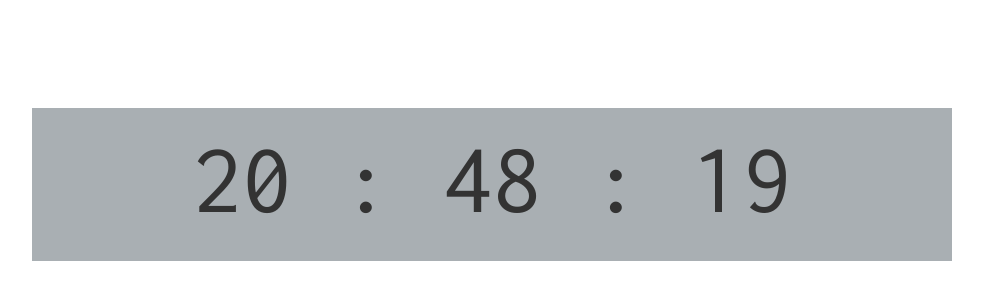
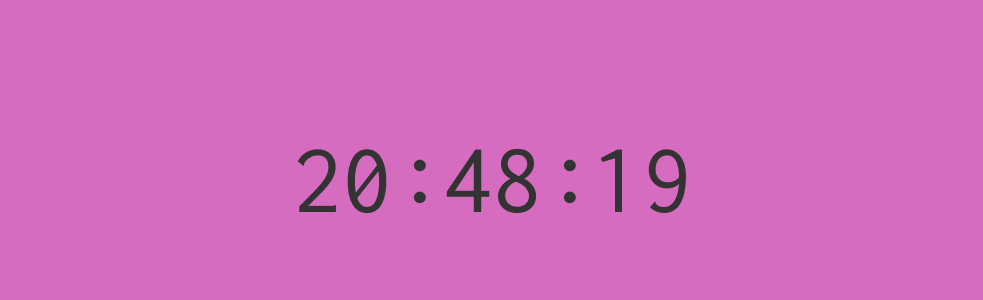
Before and after one commit to Bruemor33/tiy_02_11_colorclock, a plain HTML site: page index.html in a window 1280 px wide. Shown: the part 142-442 px from the top of the page, without its empty margins (148-1131 px from the left). Drawn offline with Linux system fonts and the light colour scheme.

Commit message:
color project

```diff
--- a/main.js
+++ b/main.js
@@ -1,48 +1,85 @@
-
-// function checkTime(i){
-//   if (i < 10) {
-//     i = 0 + i
-//   };
-//   return i;
-// }
 
 console.log('hello world');
 
 (function(){
   'use strict';
 
-  var background;
-  background = document.querySelector('body');
+
   var hours;
   hours = document.querySelector('.hours');
   var minutes;
   minutes = document.querySelector('.minutes');
   var seconds;
   seconds = document.querySelector('.seconds');
-  var backcolor = ['rgb(213, 145, 145)', '#D591C1', '#C291D5', '#9791d5', '#91B8D5']
-
-  // seconds = checkTime(seconds);
-  // minutes = checkTime(seconds);
-  // var randomColor = Math.floor(Math.random()*16777215).toString(16);
 
 
   function startTime(){
     var today = new Date();
+    var currentSec = today.getSeconds();
+    var currentMin = today.getMinutes();
+    var currentHor = today.getHours();
     // seconds.style.backgroundColor = 'red';
     seconds.textContent = today.getSeconds();
     minutes.textContent = today.getMinutes();
     hours.textContent = today.getHours();
-    background.style.backgroundColor = backcolor.getSeconds();
+    // background.style.backgroundColor = backcolor.getSeconds();
+    if (currentSec < 10){
+      seconds.textContent = '0' + currentSec;
+    }
+
+    if (currentMin < 10){
+      minutes.textContent = '0' + currentMin;
+    }
+
+    if (currentHor < 10) {
+      hours.textContent = '0' + currentHor;
+    }
   }
 
-  // function color(){
-  //   var today = new Date();
-  //   background = backcolor;
-  //   seconds.background.backcolor = today.getSeconds();
-  // }
+  function colorChanger(){
+    var currentCol = new Date();
+    var background = document.querySelector('body');
+    var secondsColor = currentCol.getSeconds();
 
+    if (secondsColor < 5){
+      background.style.backgroundColor = '#D56C71';
+    }
+    else {
+      background.style.backgroundColor = '#D56C83';
+    }
+    if (secondsColor >= 10){
+      background.style.backgroundColor = '#D56C9D';
+    }
+    if (secondsColor >= 15){
+      background.style.backgroundColor = '#D56CC0';
+    }
+    if (secondsColor >= 20){
+      background.style.backgroundColor = '#CB6CD5';
+    }
+    if (secondsColor >= 25){
+      background.style.backgroundColor = '#B36CD5';
+    }
+    if (secondsColor >= 30){
+      background.style.backgroundColor = '#936CD5';
+    }
+    if (secondsColor >= 35){
+      background.style.backgroundColor = '#836CD5';
+    }
+    if (secondsColor >= 40){
+      background.style.backgroundColor = '#6C6FD5';
+    }
+    if (secondsColor >= 45){
+      background.style.backgroundColor = '#6C81D5';
+    }
+    if (secondsColor >= 50){
+      background.style.backgroundColor = '#6C99D5';
+    }
+    if (secondsColor >= 55){
+      background.style.backgroundColor = '#6CB2D5';
+    }
 
+  }
 
+  setInterval(colorChanger, 1000);
   setInterval(startTime, 1000);
-  // setInterval(color, 1000);
 }());
--- a/scss/main.scss
+++ b/scss/main.scss
@@ -13,7 +13,8 @@ $container-large-desktop: 950px;
   text-align: center;
   margin-top: 250px;
   font-family: Inconsolata;
-  background-color: rgba(84, 96, 104, .5);
+  position: relative;
+  // background-color: rgba(84, 96, 104, .5);
 
 }
 
@@ -21,16 +22,18 @@ $container-large-desktop: 950px;
   &::after{
     content: ":";
     display: inline-block;
-    padding-left: 50px;
-    margin-bottom: 10px;
+    position: absolute;
+    padding-left: 4px;
+    margin-top: -10px;
   }
 }
 
 .minutes {
   &::after{
     content: ":";
-    padding-left: 50px;
-    margin-bottom: 10px;
+    position: absolute;
+    padding-left: 4px;
+    margin-top: -10px;
   }
 }
 
```
Also changed, not shown: css/main.css, 1 other file.
